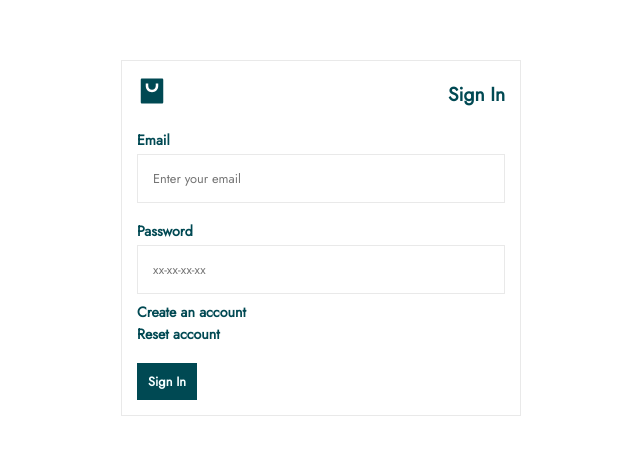
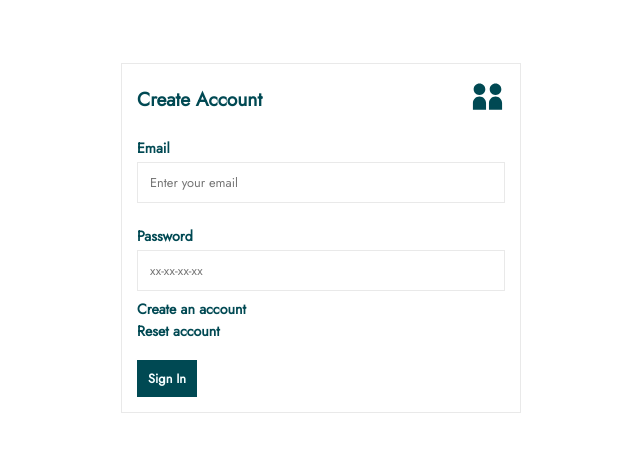
Before and after one commit to cloortt/web.cloortt.com, a Vue app: page /auth/login in a window 1280 px wide. Shown: the part 162-614 px from the top of the page, without its empty margins (319-959 px from the left). Built offline with nearby package versions, Linux system fonts and the light colour scheme.

Commit message:
Modified LoginView

```diff
--- a/src/views/LoginView.vue
+++ b/src/views/LoginView.vue
@@ -7,10 +7,10 @@
             <div class="content cl-border width-1 style-solid bc-grey cl-inner-space-3">
                 <div class="cl-flex cl-flex-align-items-center cl-flex-justify-content-space-between">
                     <div>
-                        <Icon class="cl-fill-base" name="bag" :size="{ width: '30px', height: '30px' }" />
+                        <h6 class="cl-fg-base">Create Account</h6>
                     </div>
                     <div>
-                        <h6 class="cl-fg-base">Sign In</h6>
+                        <Icon class="cl-fill-base" name="users" :size="{ width: '35px', height: '35px' }" />
                     </div>
                 </div>
                 <div class="cl-breaker-4"></div>
@@ -18,13 +18,14 @@
                     <div>
                         <p class="cl-fg-base cl-txt w-bold">Email</p>
                         <div class="cl-breaker-1"></div>
-                        <input class="lg cl-bg-white cl-border width-1 style-solid bc-grey cl-size full-width" type="" placeholder="Enter your email">
+                        <input class="sm cl-bg-white cl-border width-1 style-solid bc-grey cl-size full-width" type="" placeholder="Enter your email">
                     </div>
                     <div class="cl-breaker-4"></div>
+                    <div class="cl-breaker-1"></div>
                     <div>
                         <p class="cl-fg-base cl-txt w-bold">Password</p>
                         <div class="cl-breaker-1"></div>
-                        <input class="lg cl-bg-white cl-border width-1 style-solid bc-grey cl-size full-width" type="" placeholder="xx-xx-xx-xx">
+                        <input class="sm cl-bg-white cl-border width-1 style-solid bc-grey cl-size full-width" type="" placeholder="xx-xx-xx-xx">
                     </div>
                     <div class="cl-breaker-2"></div>
                     <p class="cl-txt w-bold">
```
